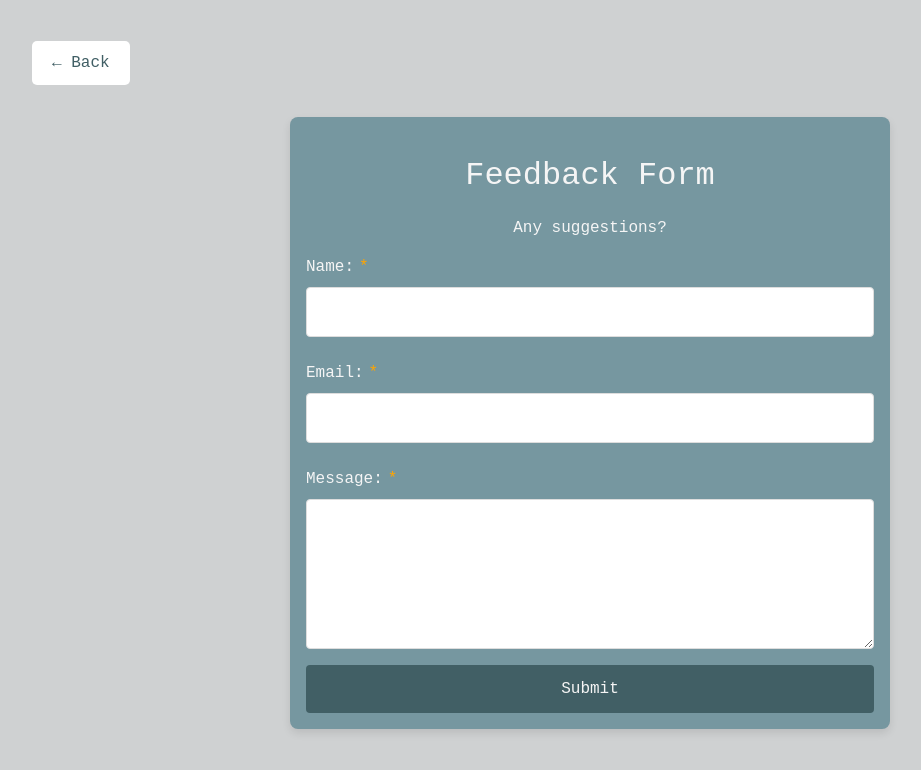
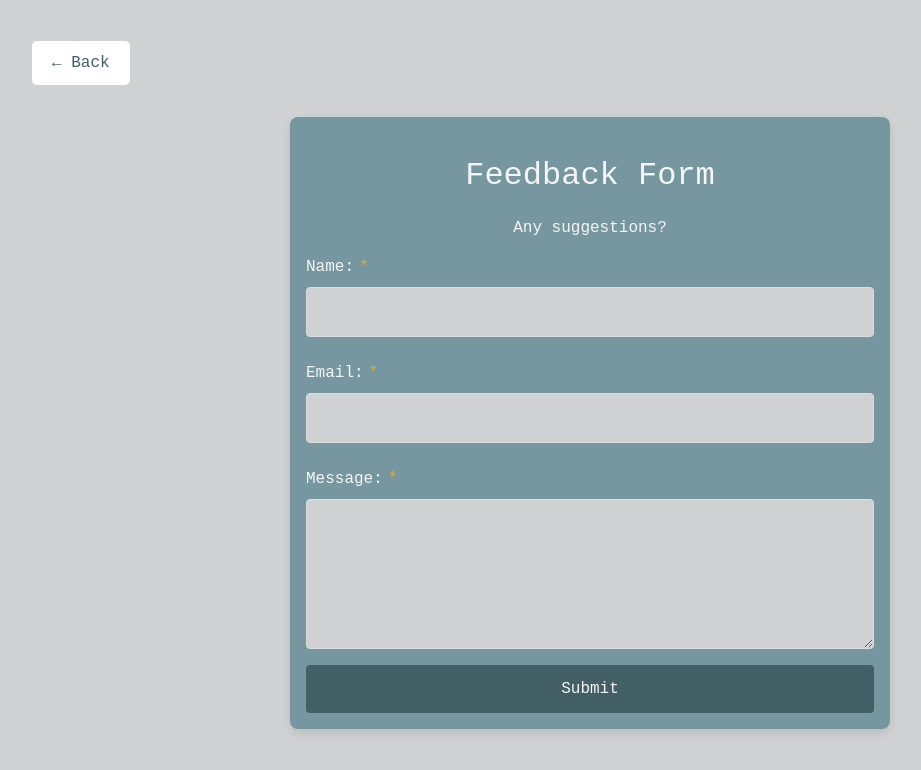
Before and after one commit to abrichards10/BrookesWorld, a React (Create React App) app: page /feedback in a window 1280 px wide. Shown: the top 770 px of the page, without its empty margins (50-971 px from the left). Built offline with nearby package versions, Linux system fonts and the light colour scheme.

Commit message:
last bit of styling

```diff
--- a/src/components/App.css
+++ b/src/components/App.css
@@ -1003,6 +1003,14 @@ z-index: -1;
   resize: vertical;
 }
 
+.dark-mode .feedback-form-textarea, .feedback-form-input {
+  background-color: var(--light-bg);
+}
+
+.light-mode .feedback-form-textarea, .feedback-form-input {
+  background-color: var(--light-bg);
+}
+
 .feedback-form-button {
   padding: 0.75rem;
   border: none;
```
